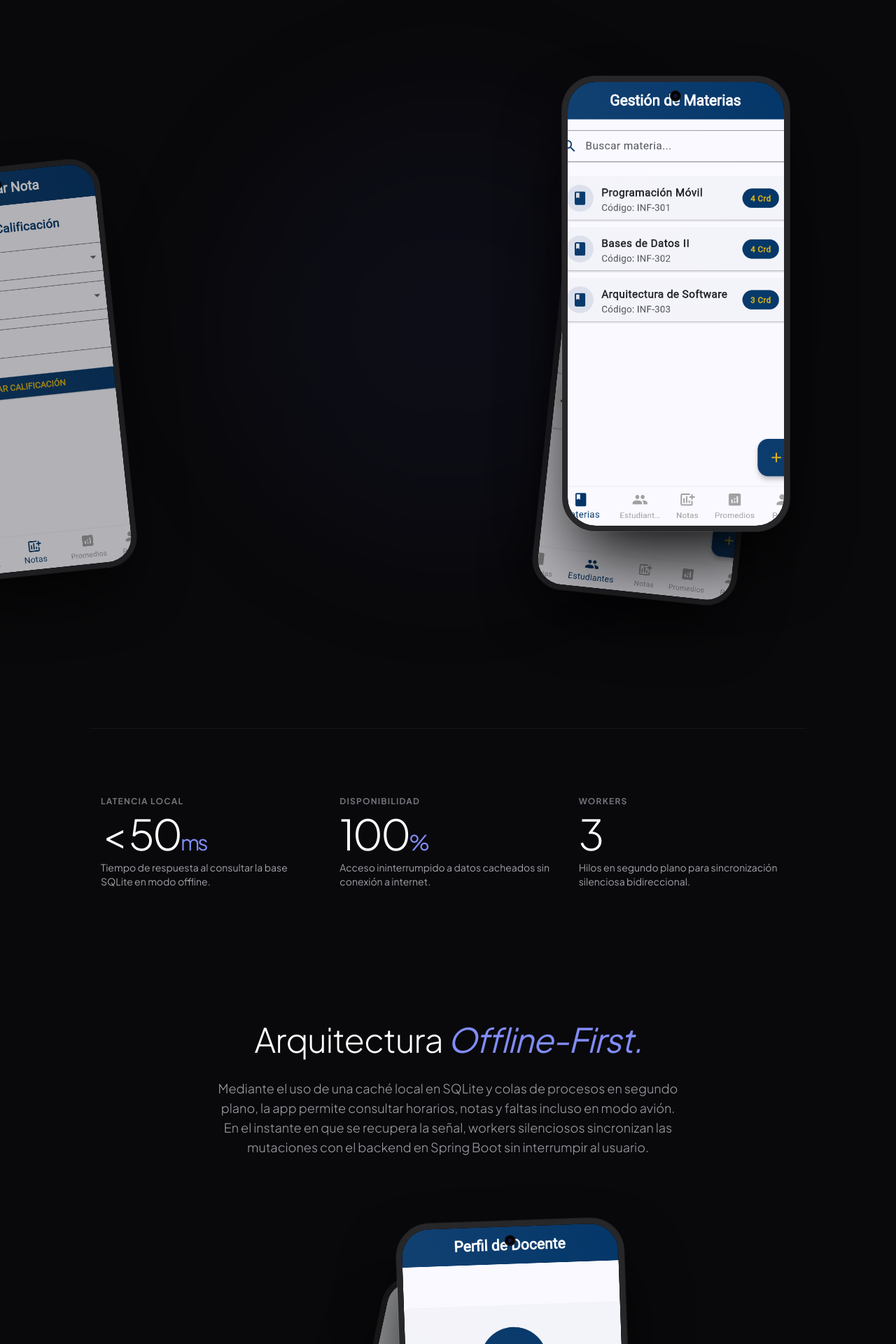
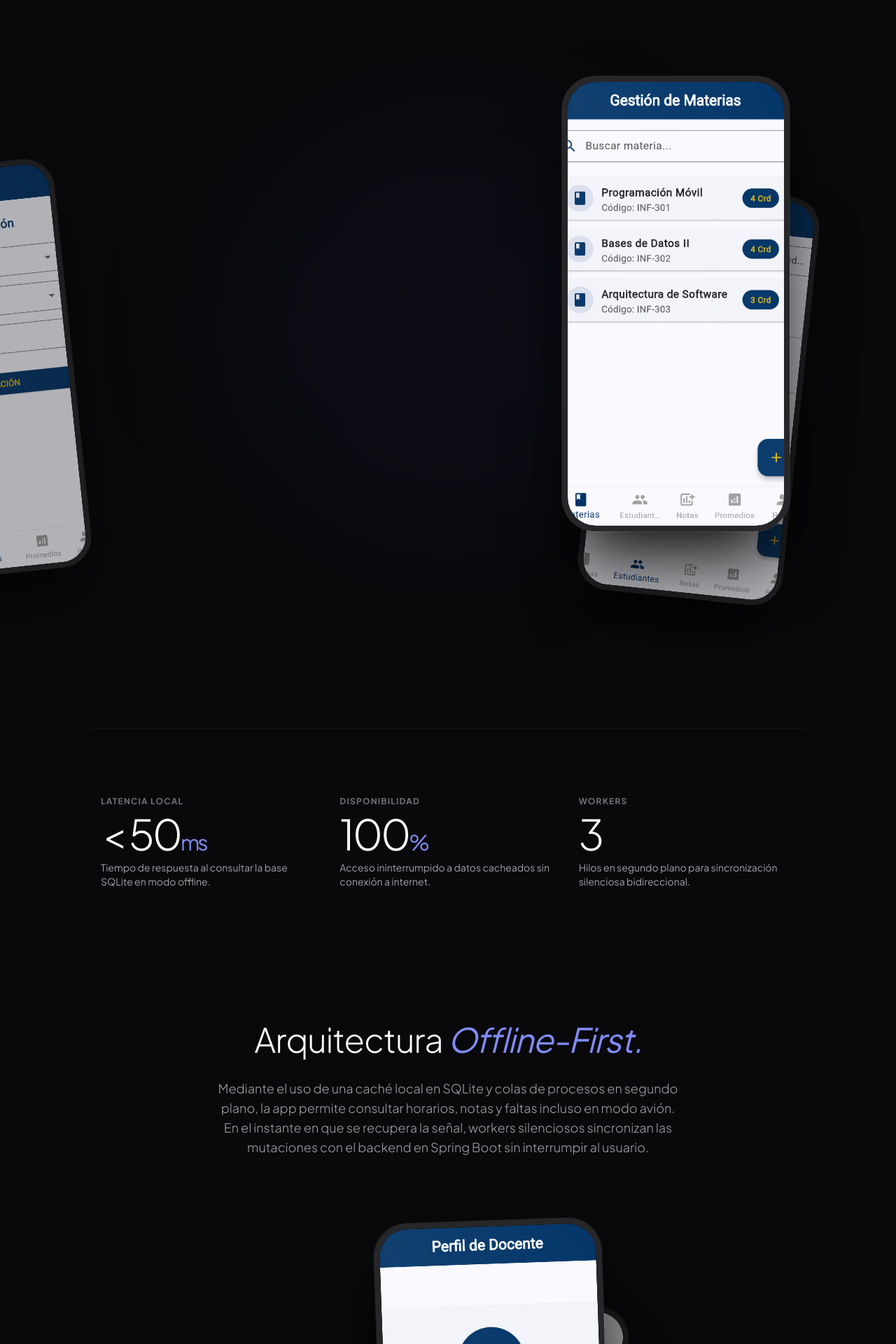
Before and after one commit to Axl07s/portfolio-axel, a React (Vite) app: page /project/puce-connect-hub in a window 1280 px wide. Shown: the part 1080-3000 px from the top of the page at 70% size. Built offline with nearby package versions, Linux system fonts and the light colour scheme.

Commit message:
style: remove punch-hole completely and increase spacing in mobile collages

```diff
--- a/src/components/project-layouts/EditorialLayout.tsx
+++ b/src/components/project-layouts/EditorialLayout.tsx
@@ -2,20 +2,13 @@ import type { PersonalProject } from '../../data/personalProjectsData';
 import { ArrowRight, GitBranch, Smartphone, WifiOff } from 'lucide-react';
 
 export function EditorialLayout({ project }: { project: PersonalProject }) {
-  // Enhanced Mobile frame with modern punch-hole design
+  // Enhanced Mobile frame with purely minimalist screen (Edge-to-Edge)
   const MobileFrame = ({ title, className = "", imagePath = "" }: { title: string, className?: string, imagePath?: string }) => (
     <div className={`relative flex-shrink-0 border-zinc-800 border-[8px] bg-zinc-950 rounded-[2.5rem] md:rounded-[3rem] h-[550px] md:h-[650px] w-[275px] md:w-[325px] shadow-[0_50px_100px_-20px_rgba(0,0,0,1)] overflow-hidden ring-1 ring-white/10 flex flex-col ${className}`}>
 
       {/* Side Buttons */}
-      <div className="absolute -right-[14px] top-[120px] w-[6px] h-12 bg-zinc-800 rounded-r-md border-y border-r border-zinc-700"></div>
-      <div className="absolute -right-[14px] top-[180px] w-[6px] h-20 bg-zinc-800 rounded-r-md border-y border-r border-zinc-700"></div>
-
-      {/* Punch-hole Camera */}
-      <div className="absolute top-3 inset-x-0 flex justify-center z-30 pointer-events-none">
-          <div className="w-4 h-4 bg-black rounded-full shadow-[inset_0_-1px_2px_rgba(255,255,255,0.1)] border border-zinc-900 flex items-center justify-center">
-             <div className="w-1.5 h-1.5 bg-indigo-900/40 rounded-full"></div>
-          </div>
-      </div>
+      <div className="absolute -right-[14px] top-[120px] w-[6px] h-12 bg-zinc-800 rounded-r-md border-y border-r border-zinc-700 z-0"></div>
+      <div className="absolute -right-[14px] top-[180px] w-[6px] h-20 bg-zinc-800 rounded-r-md border-y border-r border-zinc-700 z-0"></div>
 
       {/* Screen Content */}
       <div className="absolute inset-0 flex flex-col items-center justify-center bg-zinc-900 overflow-hidden z-10 rounded-[2rem] md:rounded-[2.5rem]">
@@ -86,21 +79,21 @@ export function EditorialLayout({ project }: { project: PersonalProject }) {
            <MobileFrame
              title="Captura de Calificaciones"
              imagePath="/projects/puce_grades.png"
-             className="absolute z-10 -rotate-6 -translate-x-[40%] sm:-translate-x-[60%] lg:-translate-x-[90%] translate-y-8 md:translate-y-16 scale-75 md:scale-90 opacity-70 transition-transform duration-700 hover:scale-100 hover:opacity-100 hover:z-40"
+             className="absolute z-10 -rotate-6 -translate-x-[55%] sm:-translate-x-[80%] lg:-translate-x-[110%] translate-y-8 md:translate-y-16 scale-75 md:scale-90 opacity-70 transition-transform duration-700 hover:scale-[0.80] md:hover:scale-[0.95] hover:opacity-100"
            />
 
            {/* Right Phone (Attendance) */}
            <MobileFrame
              title="Captura de Asistencia"
              imagePath="/projects/puce_attendance.png"
-             className="absolute z-10 rotate-6 translate-x-[40%] sm:translate-x-[60%] lg:translate-x-[90%] translate-y-12 md:translate-y-24 scale-75 md:scale-90 opacity-70 transition-transform duration-700 hover:scale-100 hover:opacity-100 hover:z-40"
+             className="absolute z-10 rotate-6 translate-x-[55%] sm:translate-x-[80%] lg:translate-x-[110%] translate-y-12 md:translate-y-24 scale-75 md:scale-90 opacity-70 transition-transform duration-700 hover:scale-[0.80] md:hover:scale-[0.95] hover:opacity-100"
            />
 
            {/* Center Phone (Home/Login) */}
            <MobileFrame
              title="Captura de Inicio / Home"
              imagePath="/projects/puce_home.png"
-             className="absolute z-30 rotate-0 scale-90 md:scale-100 -translate-y-4 md:-translate-y-8 shadow-[0_50px_100px_-20px_rgba(0,0,0,0.9)] transition-transform duration-700 hover:scale-[1.05]"
+             className="absolute z-30 rotate-0 scale-90 md:scale-100 -translate-y-4 md:-translate-y-8 shadow-[0_50px_100px_-20px_rgba(0,0,0,0.9)] transition-transform duration-700 hover:scale-[0.95] md:hover:scale-[1.05]"
            />
          </div>
       </section>
@@ -150,13 +143,13 @@ export function EditorialLayout({ project }: { project: PersonalProject }) {
            <MobileFrame
              title="Estado de Sincronización"
              imagePath="/projects/puce_login.png"
-             className="absolute z-10 rotate-[12deg] translate-x-20 md:translate-x-40 translate-y-12 md:translate-y-16 scale-75 md:scale-90 opacity-40 md:opacity-60 transition-transform duration-700 hover:scale-100 hover:opacity-100 hover:z-30"
+             className="absolute z-10 rotate-[12deg] translate-x-28 md:translate-x-56 translate-y-12 md:translate-y-16 scale-75 md:scale-90 opacity-40 md:opacity-60 transition-transform duration-700 hover:scale-[0.80] md:hover:scale-[0.95] hover:opacity-100"
            />
            {/* Front phone */}
            <MobileFrame
              title="Perfil Estudiantil"
              imagePath="/projects/puce_profile.png"
-             className="absolute z-20 -rotate-2 -translate-x-8 md:-translate-x-16 shadow-[0_30px_80px_-15px_rgba(0,0,0,0.9)] transition-transform duration-700 hover:scale-[1.05]"
+             className="absolute z-20 -rotate-2 -translate-x-12 md:-translate-x-24 shadow-[0_30px_80px_-15px_rgba(0,0,0,0.9)] transition-transform duration-700 hover:scale-[0.95] md:hover:scale-[1.05]"
            />
          </div>
       </section>
```
